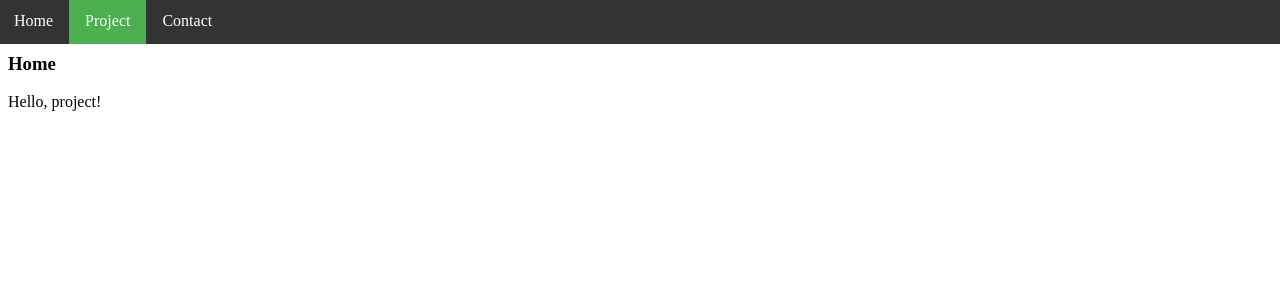
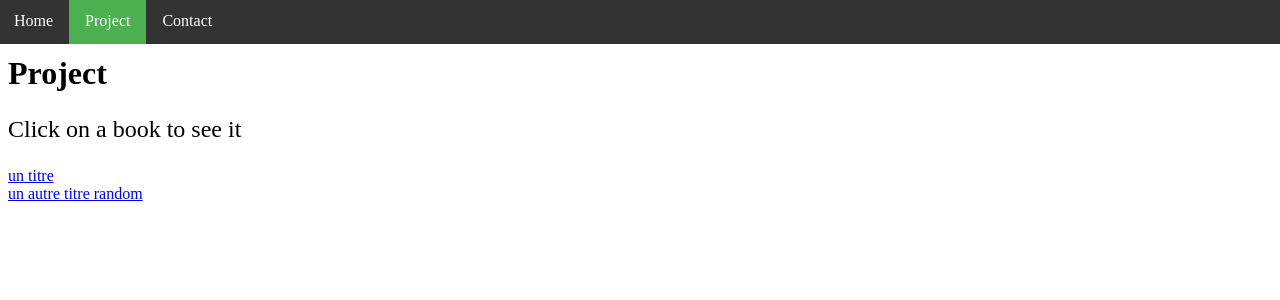
Before and after one commit to Pakopac/flask-site, a Flask app: page /project in a window 1280 px wide. Shown: the top 300 px of the page. Run offline with Flask 2, Linux system fonts and the light colour scheme.

Commit message:
Add project page

```diff
--- a/app.py
+++ b/app.py
@@ -1,6 +1,14 @@
 from flask import Flask, render_template
 from jinja2 import Template
+import json
 app = Flask(__name__)
+
+# json importation
+books_file = "static/assets/books.json"
+with open(books_file) as json_file:
+    books_load = json.load(json_file)
+books_dump = json.dumps(books_load)
+books_json = json.loads(books_dump)
 
 @app.route('/')
 def home():
@@ -8,7 +16,11 @@ def home():
 
 @app.route('/project')
 def project():
-    return render_template('project.html')
+    return render_template('project.html', books=books_json)
+
+@app.route('/book/<id>')
+def book_by_id(id):
+    return render_template('book_id.html', books=books_json, id=id)
 
 @app.route('/contact')
 def contact():
--- /dev/null
+++ b/static/assets/books.json
@@ -0,0 +1,10 @@
+[
+	{
+		"id": 1,
+		"title" : "un titre"
+	},
+	{
+		"id": 2,
+		"title": "un autre titre random"
+	}
+]
--- a/static/assets/styles.css
+++ b/static/assets/styles.css
@@ -26,6 +26,14 @@ ul li a{
   align-items: center;
   font-size: 1.5rem;
   margin-top: 50px;
+}
+
+p, .book-info{
+  font-size: 1.5rem;
+}
+
+.list-books{
+  display: flex;
 }
 
  input[type=text],input[type=email], select, textarea {
--- a/templates/project.html
+++ b/templates/project.html
@@ -3,6 +3,13 @@
 {% set active_page = "project" %}
 
 {% block content %}
-<h3>{% block title %}Home{% endblock %}</h3>
-<p>Hello, project!</p>
+<h1>{% block title %}Project{% endblock %}</h1>
+<p>Click on a book to see it</p>
+<div class="list-books">
+{% for book in books %}
+    <a class="book" href="/book/{{book.id}}">
+        {{book.title}}
+    </div>
+{% endfor %}
+</div>
 {% endblock %}
```
Also changed, not shown: templates/book_id.html (added, +17 -0 lines).
